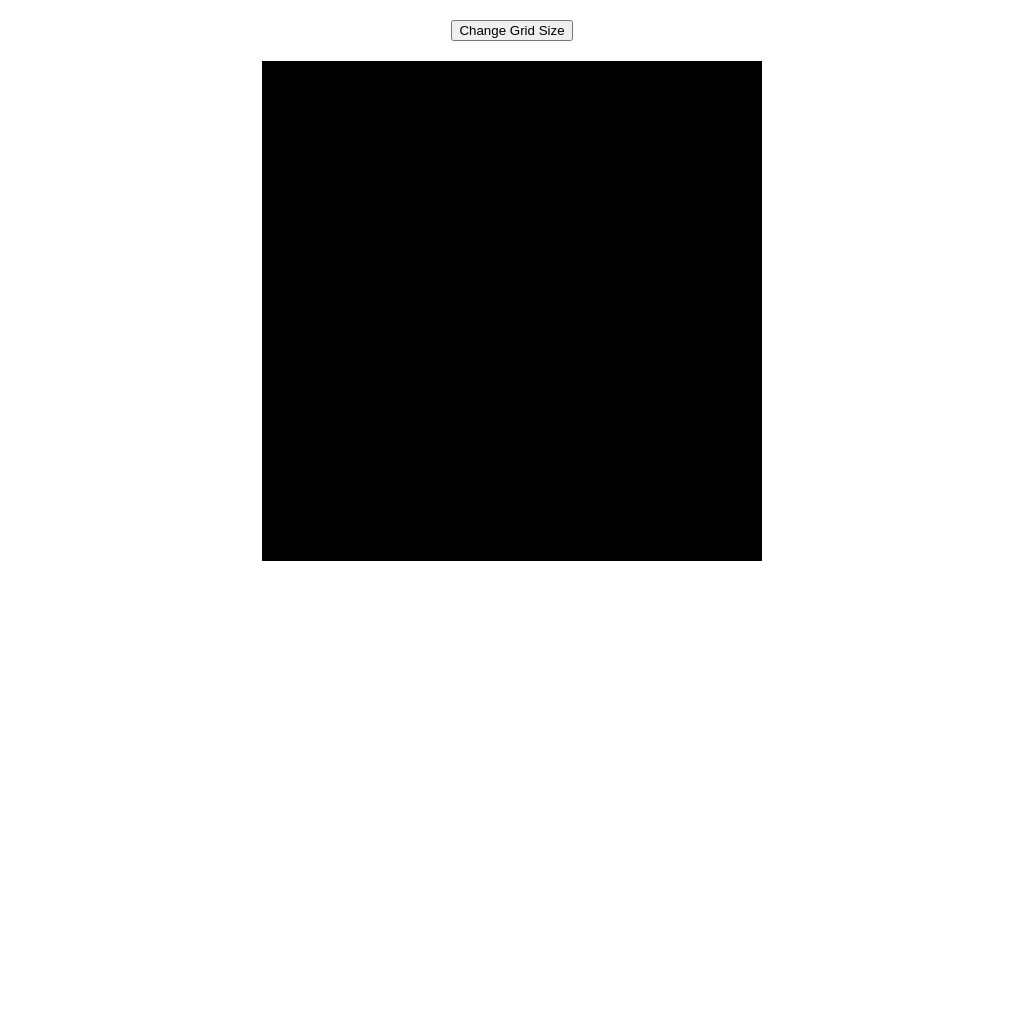
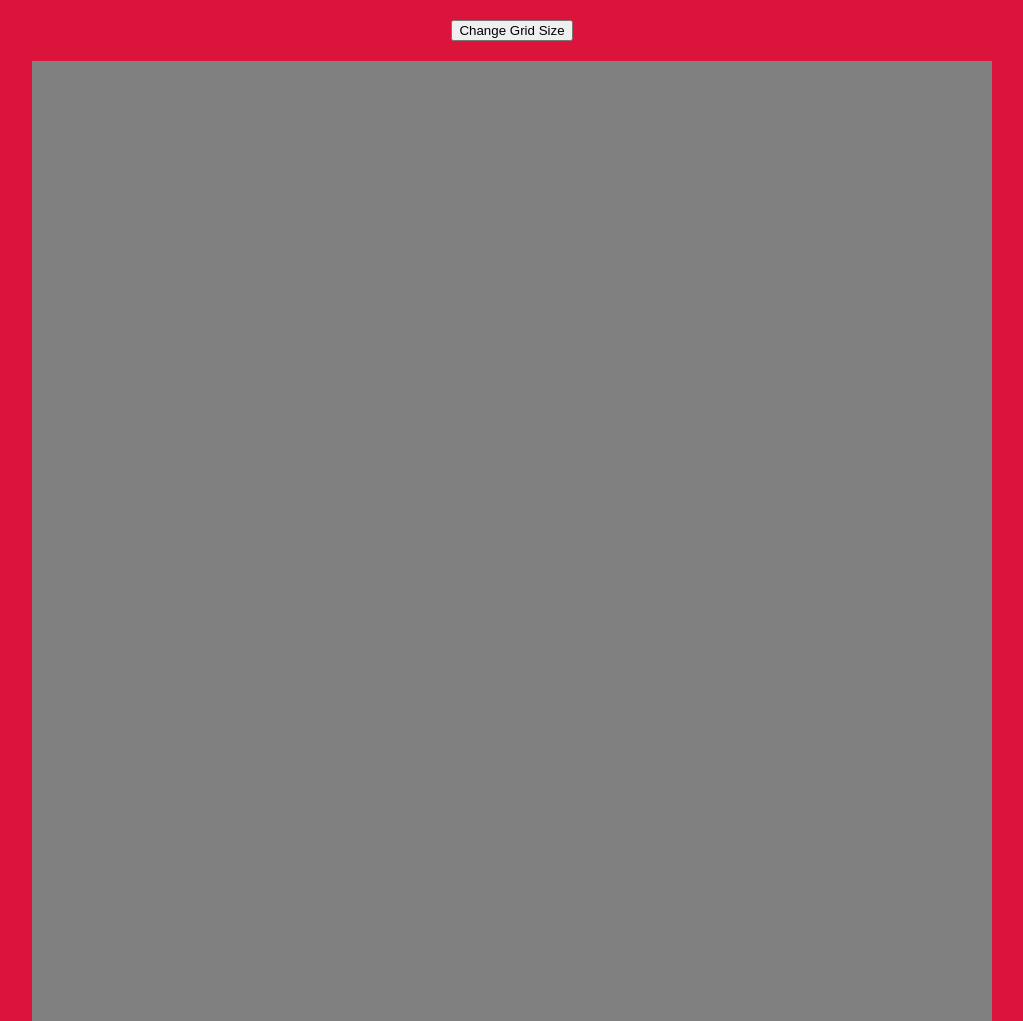
Before and after one commit to jadsaad06/Etch-A-Sketch, a plain HTML site: page index.html in a window 1280 px wide. Shown: the whole page, without its empty margins (128-1151 px from the left). Before the commit the page ends 800 px from the top, so only its background shows below. Drawn offline with Linux system fonts and the light colour scheme.

Commit message:
Centered the grid and got the button to the top. Added a red background

```diff
--- a/script.js
+++ b/script.js
@@ -5,7 +5,7 @@ for(let i = 0; i < 256; i++){
     div.classList.add("grid-box");
 
     // div.addEventListener("mouseenter", function(){
-        div.style.backgroundColor = "black";
+        div.style.backgroundColor = "grey";
     //})
 
 
--- a/styles.css
+++ b/styles.css
@@ -5,28 +5,31 @@ html, body {
     height: 100%;
     margin: 0;
     display: flex;
-    flex-direction: column; /* Allow vertical stacking */
-    justify-content: flex-start; /* Align items to the top */
-    align-items: center; /* Keep them centered horizontally */
+    flex-direction: column;
+    justify-content: flex-start;
+    align-items: center;
+    background-color: crimson;
 }
 
 #flex-container {
     display: flex;
     flex-direction: column;
-    justify-content: space-between;
+    justify-content: center;
+    align-items: center;
+    flex: 1;
 }
 
 .btn {
-    margin-top: 20px; /* Add some space from the top if necessary */
+    margin-top: 20px;
 }
 
 #grid-container {
     display: flex;
     flex-direction: column;
     flex-wrap: wrap;
-    height: 500px;
-    width: 500px;
-    margin-top: 20px; /* Optional: Space between the button and the grid */
+    height: 960px;
+    width: 960px;
+    margin-top: 20px;
 }
 
 .grid-box {
```
